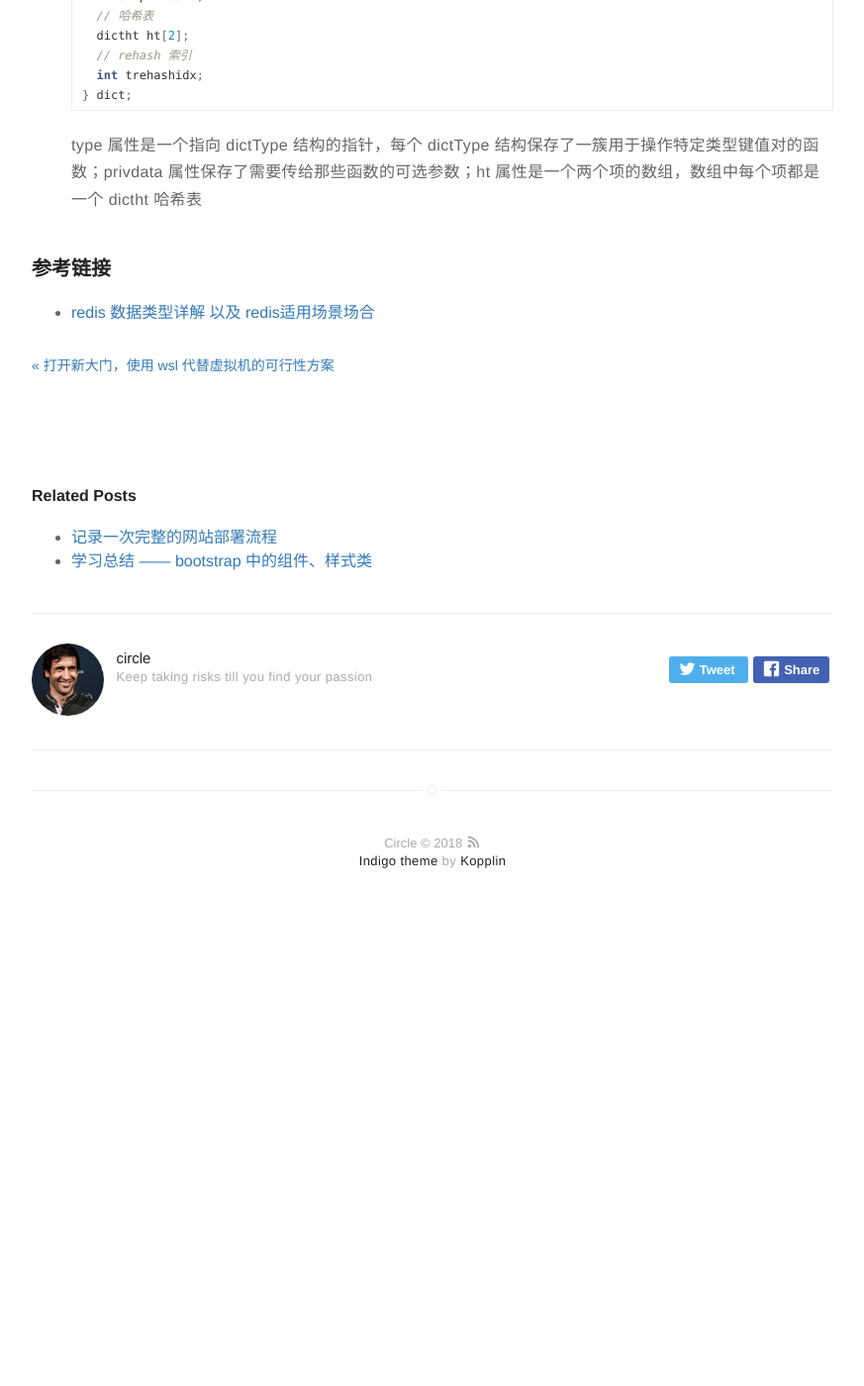
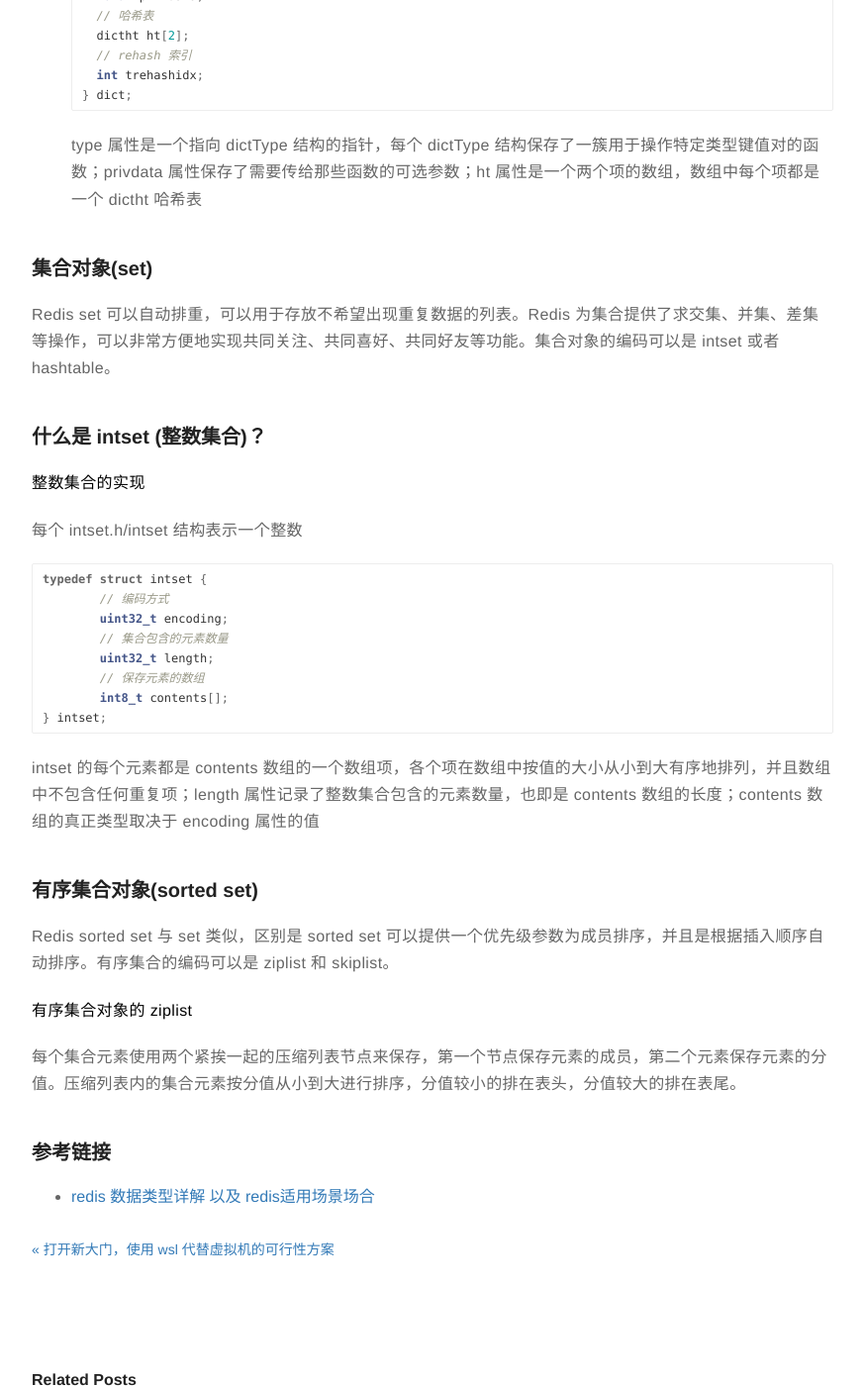
Before and after one commit to rust17/blog, a Jekyll site: the page built from _posts/2018-10-13-Redis-reading-record.markdown, in a window 1280 px wide and 1400 px high, scrolled down 4335 px. Shown: the whole window at 99% size, without its empty margins (203-1076 px from the left). Built offline with Jekyll 4.4.1, drawn with Linux system fonts in a browser that asks for light colours; comment, search, counter and statistics services are not loaded; before the commit the page ends 5276 px from its top, so only the background shows below that.

Commit message:
update redis reading record

````diff
--- a/_posts/2018-10-13-Redis-reading-record.markdown
+++ b/_posts/2018-10-13-Redis-reading-record.markdown
@@ -158,6 +158,36 @@ typedef struct dict {
 ```
 type 属性是一个指向 dictType 结构的指针，每个 dictType 结构保存了一簇用于操作特定类型键值对的函数；privdata 属性保存了需要传给那些函数的可选参数；ht 属性是一个两个项的数组，数组中每个项都是一个 dictht 哈希表
 
+### 集合对象(set)
+
+Redis set 可以自动排重，可以用于存放不希望出现重复数据的列表。Redis 为集合提供了求交集、并集、差集等操作，可以非常方便地实现共同关注、共同喜好、共同好友等功能。集合对象的编码可以是 intset 或者 hashtable。
+
+### 什么是 intset (整数集合)？
+
+**整数集合的实现**
+
+每个 intset.h/intset 结构表示一个整数
+```c
+typedef struct intset {
+	// 编码方式
+	uint32_t encoding;
+	// 集合包含的元素数量
+	uint32_t length;
+	// 保存元素的数组
+	int8_t contents[];
+} intset;
+```
+
+intset 的每个元素都是 contents 数组的一个数组项，各个项在数组中按值的大小从小到大有序地排列，并且数组中不包含任何重复项；length 属性记录了整数集合包含的元素数量，也即是 contents 数组的长度；contents 数组的真正类型取决于 encoding 属性的值
+
+### 有序集合对象(sorted set)
+
+Redis sorted set 与 set 类似，区别是 sorted set 可以提供一个优先级参数为成员排序，并且是根据插入顺序自动排序。有序集合的编码可以是 ziplist 和 skiplist。
+
+**有序集合对象的 ziplist**
+
+每个集合元素使用两个紧挨一起的压缩列表节点来保存，第一个节点保存元素的成员，第二个元素保存元素的分值。压缩列表内的集合元素按分值从小到大进行排序，分值较小的排在表头，分值较大的排在表尾。
+
 
 ### 参考链接
 
````
